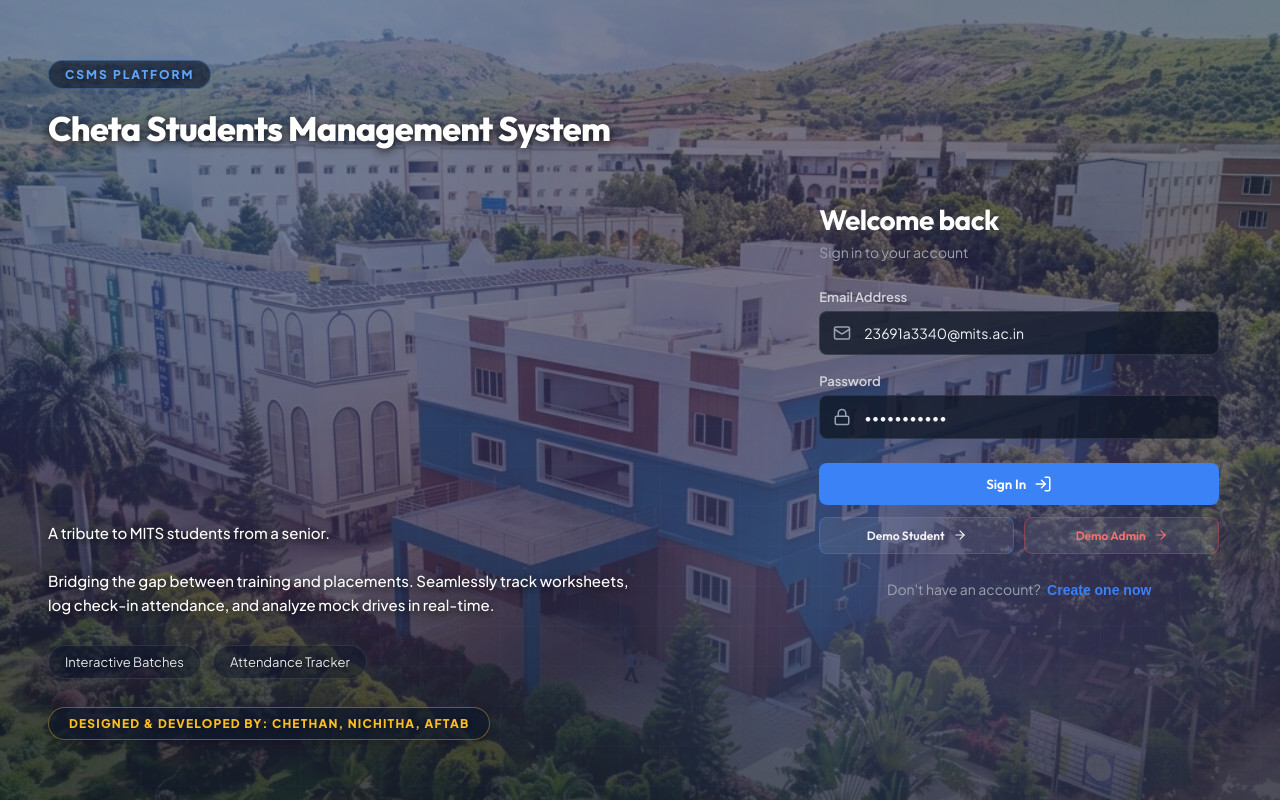
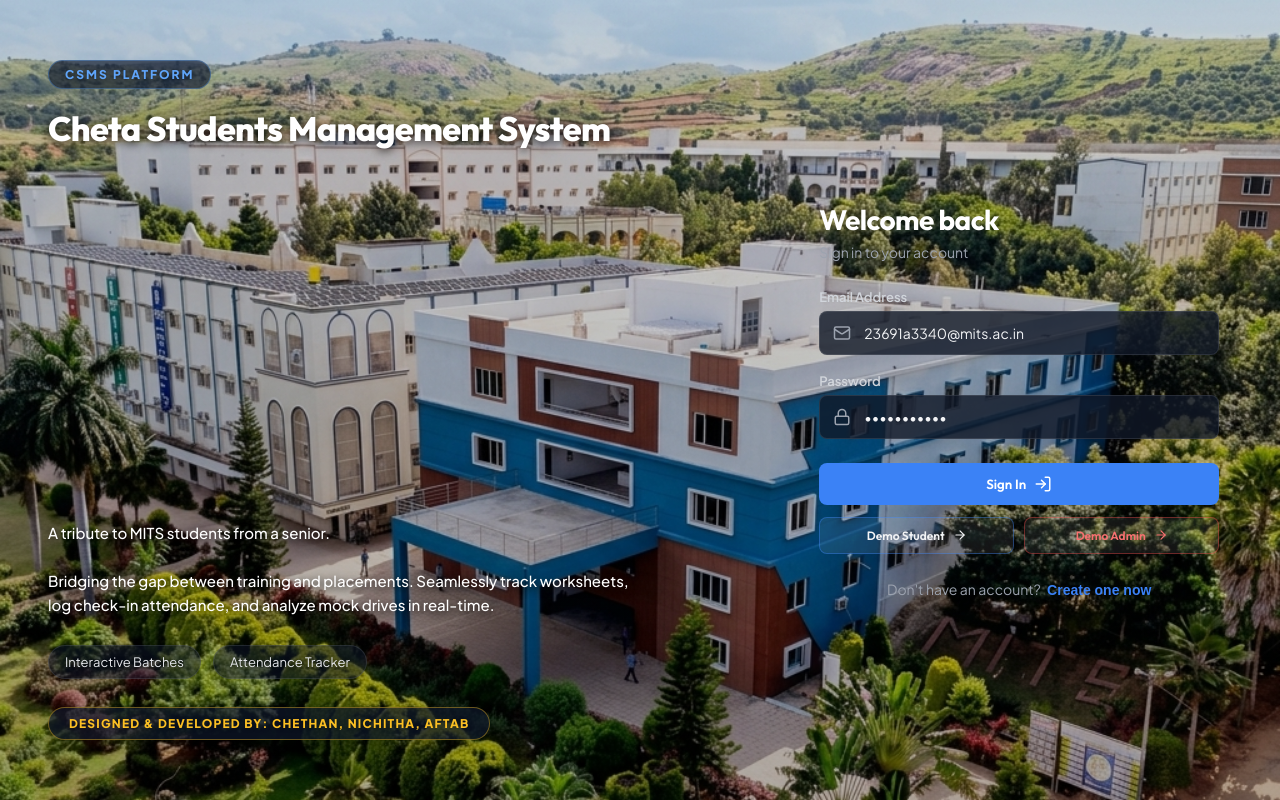
Before and after one commit to Balija-Chethan/csms, a React app in the folder frontend/: page / in a window 1280 px wide. Built offline with nearby package versions, Linux system fonts and the light colour scheme; no server answers; the HTML template or start-up script is replaced by a standard one.

Commit message:
Remove blue color tint, grid lines, and glowing blobs from login background to show crisp, natural HD campus image

```diff
--- a/frontend/src/components/Login.jsx
+++ b/frontend/src/components/Login.jsx
@@ -88,19 +88,23 @@ export default function Login({ setAuth, API_URL }) {
 
   return (
     <div style={styles.container}>
-      {/* Decorative animated cosmic background */}
-      <div className="cosmic-bg" style={{
-        background: 'linear-gradient(rgba(11, 15, 25, 0.55), rgba(11, 15, 25, 0.8)), url("/mits_campus.jpg")',
+      {/* Decorative background with natural, clear image */}
+      <div style={{
+        position: 'fixed',
+        top: 0,
+        left: 0,
+        right: 0,
+        bottom: 0,
+        zIndex: 0,
+        pointerEvents: 'none',
+        overflow: 'hidden',
+        background: 'linear-gradient(rgba(0, 0, 0, 0.15), rgba(0, 0, 0, 0.3)), url("/mits_campus.jpg")',
         backgroundSize: 'cover',
         backgroundPosition: 'center'
       }}>
-        <div className="aurora-wave"></div>
+      </div>
 
-        <div className="blob blob-1"></div>
-        <div className="blob blob-2"></div>
-        <div className="blob blob-3"></div>
-        <div className="blob blob-4"></div>
-      </div>
+
 
       {/* Left Portion: Branding Header and Bottom Caption Info */}
       <div style={styles.leftPanel}>
```
